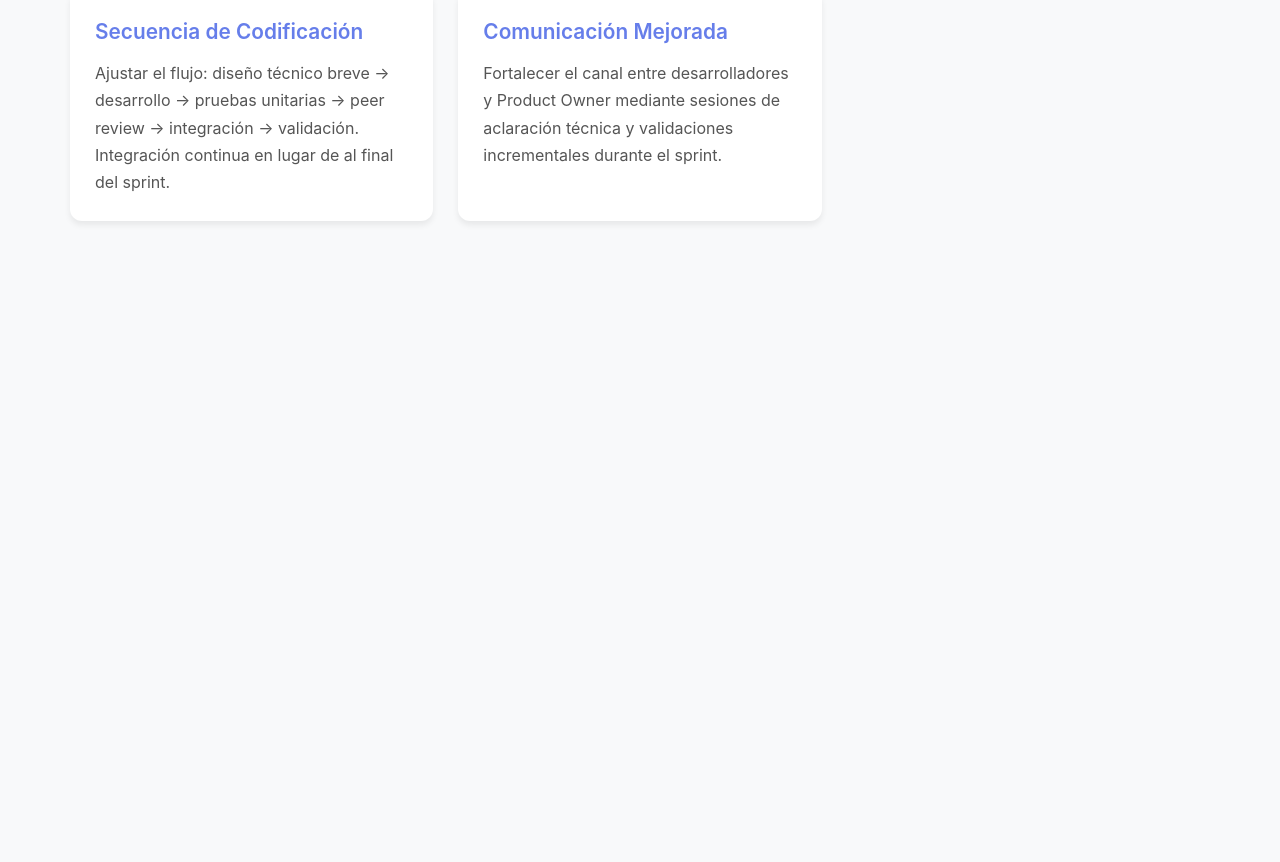
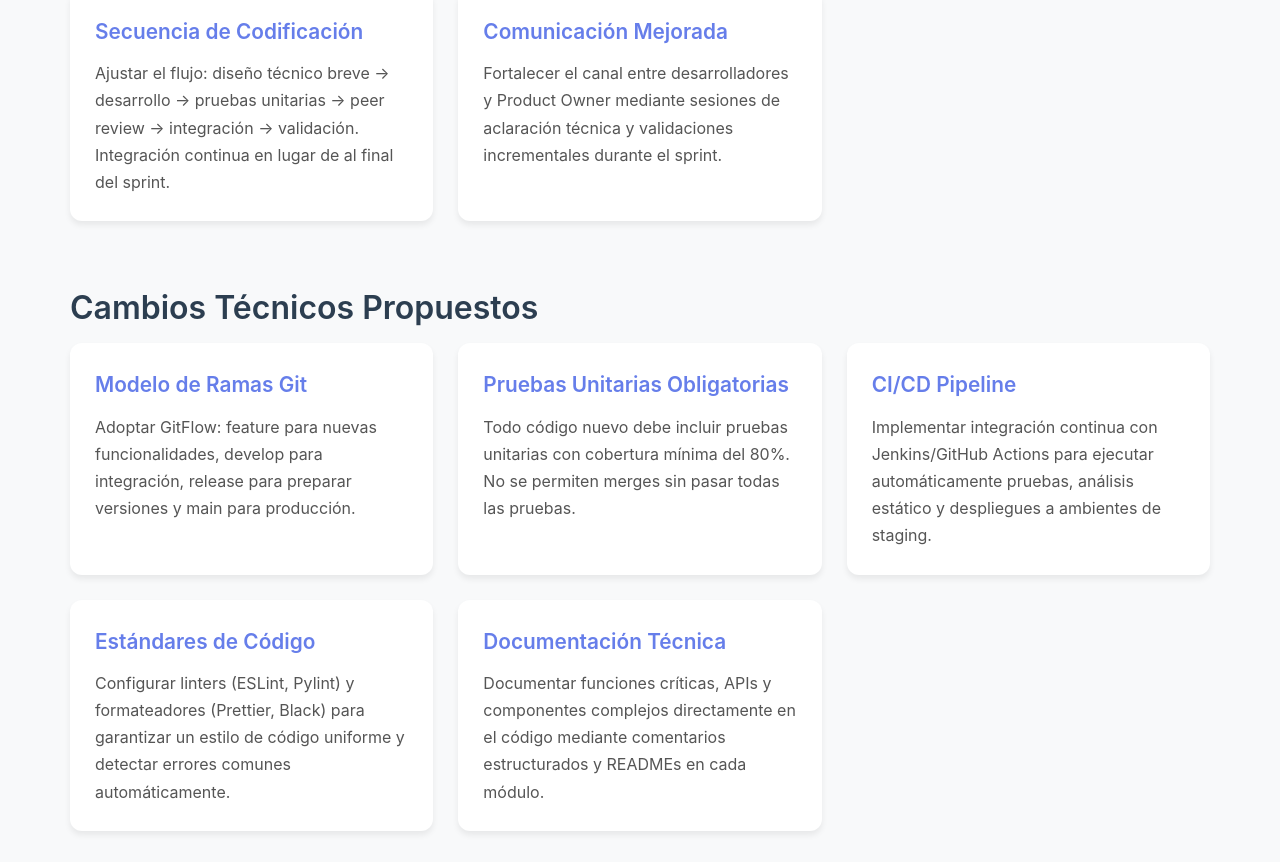
Before and after one commit to Rafael0896/ajustes-en-los-procesos-de-desarrollo, a React (Vite) app: page / in a window 1280 px wide. Shown: the part 2402-3264 px from the top of the page. Before the commit the page ends 2654 px from the top, so only its background shows below. Built offline with nearby package versions, Linux system fonts and the light colour scheme.

Commit message:
feat: add TechnicalChanges component and update App.jsx

```diff
--- a/src/App.jsx
+++ b/src/App.jsx
@@ -3,6 +3,7 @@ import Header from "./components/Header.jsx";
 import ScrumMethodology from "./components/ScrumMethodology.jsx";
 import DevelopmentProcess from "./components/DevelopmentProcess.jsx";
 import OperationalChanges from "./components/OperationalChanges.jsx";
+import TechnicalChanges from "./components/TechnicalChanges.jsx";
 
 export default function App() {
     return (
@@ -12,6 +13,7 @@ export default function App() {
                 <ScrumMethodology />
                 <DevelopmentProcess />
                 <OperationalChanges />
+                <TechnicalChanges />
             </main>
         </div>
     );
--- /dev/null
+++ b/src/components/TechnicalChanges.jsx
@@ -0,0 +1,34 @@
+import React from 'react';
+import ChangeCard from './ChangeCard';
+
+const TechnicalChanges = () => (
+    <section className="section">
+        <div className="section-header">
+            <h2 className="section-title">Cambios Técnicos Propuestos</h2>
+        </div>
+        <div className="grid">
+            <ChangeCard
+                title="Modelo de Ramas Git"
+                description="Adoptar GitFlow: feature para nuevas funcionalidades, develop para integración, release para preparar versiones y main para producción."
+            />
+            <ChangeCard
+                title="Pruebas Unitarias Obligatorias"
+                description="Todo código nuevo debe incluir pruebas unitarias con cobertura mínima del 80%. No se permiten merges sin pasar todas las pruebas."
+            />
+            <ChangeCard
+                title="CI/CD Pipeline"
+                description="Implementar integración continua con Jenkins/GitHub Actions para ejecutar automáticamente pruebas, análisis estático y despliegues a ambientes de staging."
+            />
+            <ChangeCard
+                title="Estándares de Código"
+                description="Configurar linters (ESLint, Pylint) y formateadores (Prettier, Black) para garantizar un estilo de código uniforme y detectar errores comunes automáticamente."
+            />
+            <ChangeCard
+                title="Documentación Técnica"
+                description="Documentar funciones críticas, APIs y componentes complejos directamente en el código mediante comentarios estructurados y READMEs en cada módulo."
+            />
+        </div>
+    </section>
+);
+
+export default TechnicalChanges;
```
